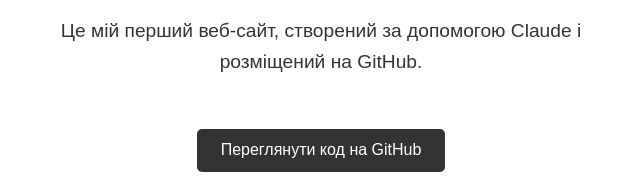
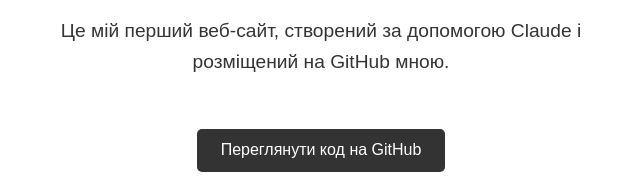
Before and after one commit to secretplaces/hello-world, a plain HTML site: page index.html in a window 1280 px wide. Shown: the part 359-545 px from the top of the page, 319-959 px from the left. Drawn offline with Linux system fonts and the light colour scheme.

Commit message:
Update index.html

```diff
--- a/index.html
+++ b/index.html
@@ -50,7 +50,7 @@
 <body>
     <div class="container">
         <h1>Привіт, Світ!</h1>
-        <p>Це мій перший веб-сайт, створений за допомогою Claude і розміщений на GitHub.</p>
+        <p>Це мій перший веб-сайт, створений за допомогою Claude і розміщений на GitHub мною.</p>
         <a href="https://github.com/your-username/hello-world" class="github-link" target="_blank">Переглянути код на GitHub</a>
     </div>
 </body>
```
